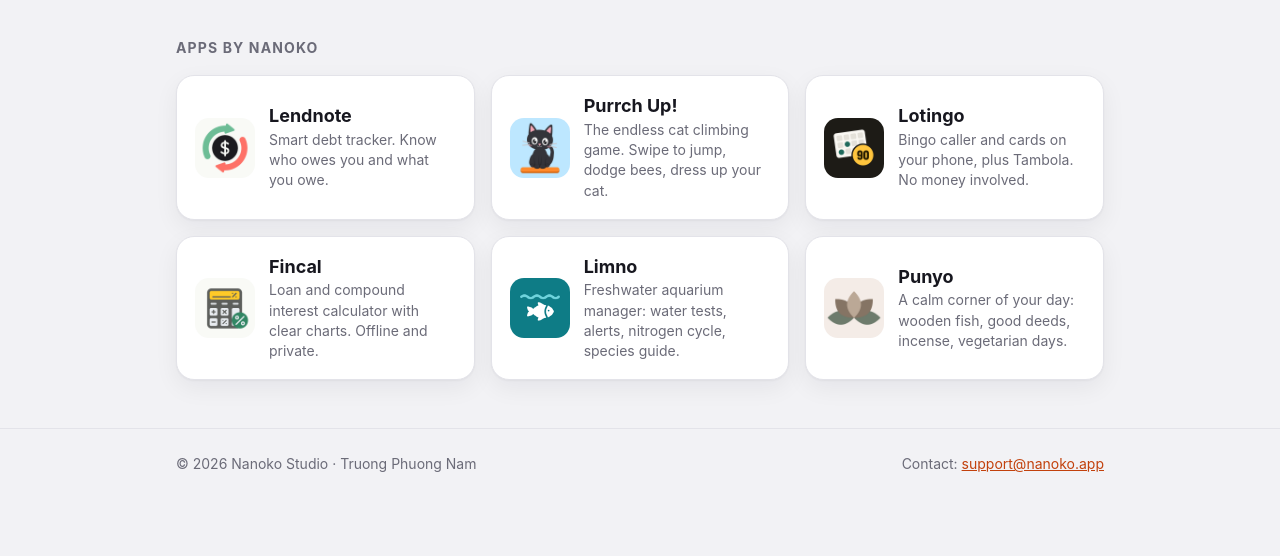
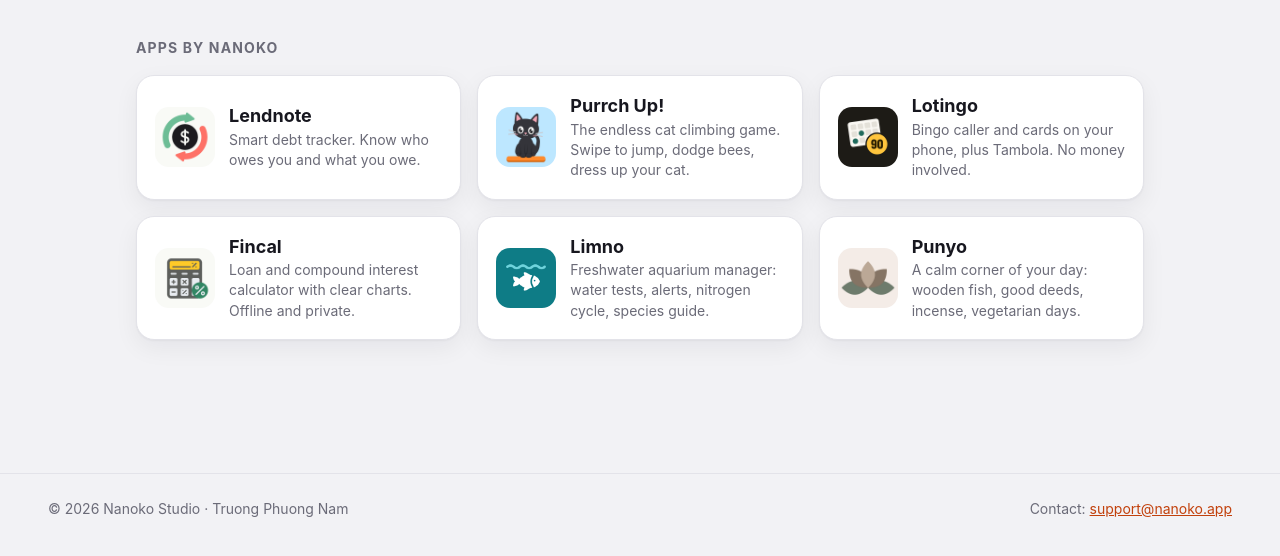
Before and after one commit to nanoko-studio/site, a plain HTML site: page index.html in a window 1280 px wide. Shown: the part 244-800 px from the top of the page. Drawn offline with Linux system fonts and the light colour scheme.

Commit message:
Full-width header and footer, keep footer at the bottom

```diff
--- a/assets/studio.css
+++ b/assets/studio.css
@@ -26,10 +26,17 @@ body {
   margin: 0;
   background: var(--bg);
   color: var(--text);
+  min-height: 100vh;
+  min-height: 100dvh;
+  display: flex;
+  flex-direction: column;
   font: 16px/1.6 -apple-system, BlinkMacSystemFont, "Segoe UI", Roboto, "Helvetica Neue", Arial, sans-serif;
 }
 a { color: var(--accent-ink); }
-.wrap { max-width: 960px; margin: 0 auto; padding: 0 16px; }
+.wrap { max-width: 1040px; margin: 0 auto; padding: 0 16px; }
+main { flex: 1 0 auto; }
+/* Header and footer span the window; only the content column is centered. */
+.top .wrap, .foot .wrap { max-width: none; padding: 0 clamp(16px, 4vw, 48px); }
 
 .top { padding: 20px 0; }
 .top .wrap { display: flex; align-items: center; justify-content: space-between; gap: 12px; }
```
